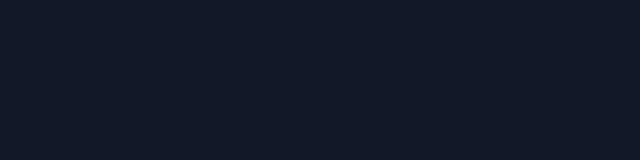
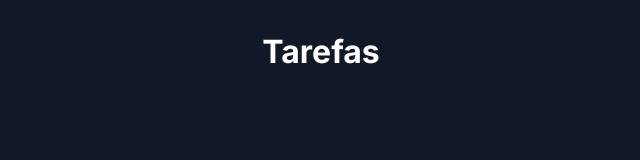
Before and after one commit to eduardo2382/todolist, a plain HTML site: page index.html in a window 1280 px wide. Shown: the whole page, without its empty margins (319-959 px from the left). Drawn offline with Linux system fonts and the light colour scheme.

Commit message:
header criado

```diff
--- a/index.html
+++ b/index.html
@@ -10,6 +10,9 @@
     <link href="https://fonts.googleapis.com/css2?family=Inter:ital,opsz,wght@0,14..32,100..900;1,14..32,100..900&display=swap" rel="stylesheet">
 </head>
 <body>
+    <header>
+        <h1>Tarefas</h1>
+    </header>
 
 
     <script src="src/scripts/script.js"></script>
--- a/src/styles/style.css
+++ b/src/styles/style.css
@@ -27,3 +27,15 @@
     justify-self: center;
     flex-direction: column;
 }
+
+header{
+    color: var(--text);
+
+    width: 100%;
+    max-width: 60vw;
+
+    text-align: left;
+
+    margin-top: 32px;
+    margin-bottom: 24px;
+}
```
